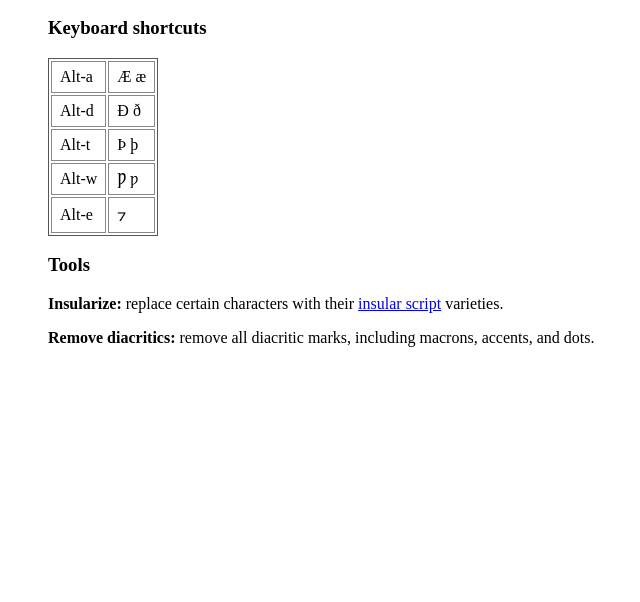
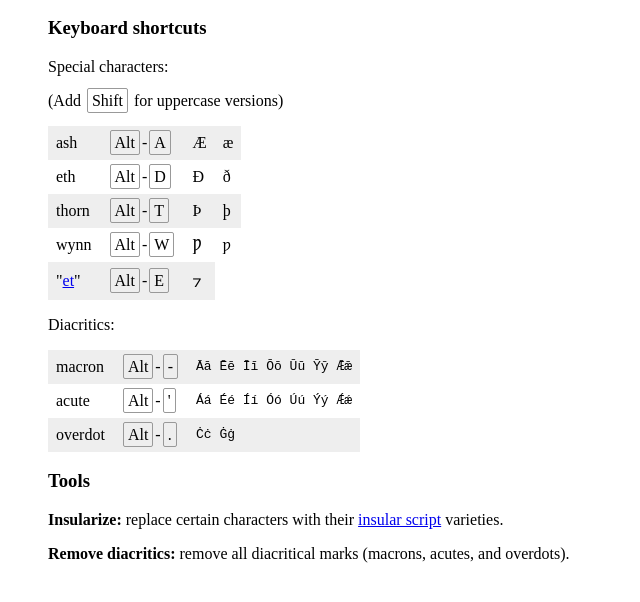
Before and after one commit to jgfuchs/oeed, a plain HTML site: page help.html in a window 1280 px wide. Shown: the part 46-648 px from the top of the page, without its empty margins (208-848 px from the left). Drawn offline with Linux system fonts and the light colour scheme.

Commit message:
More help

```diff
--- a/help.html
+++ b/help.html
@@ -9,26 +9,71 @@
   <h2>Help!</h2>
 
   <h3>Keyboard shortcuts</h3>
-  <table cols=2>
+
+  <p>Special characters:</p>
+  <p>(Add <span class="key">Shift</span> for uppercase versions)</p>
+  <table>
     <tr>
-      <td>Alt-a</td>
-      <td>Æ æ</td>
+      <td>ash</td>
+      <td>
+        <span class="key">Alt</span>-<span class="key">A</span>
+      </td>
+      <td>Æ</td><td>æ</td>
     </tr>
     <tr>
-      <td>Alt-d</td>
-      <td>Ð ð</td>
+      <td>eth</td>
+      <td>
+        <span class="key">Alt</span>-<span class="key">D</span>
+      </td>
+      <td>Ð</td><td>ð</td>
     </tr>
     <tr>
-      <td>Alt-t</td>
-      <td>Þ þ</td>
+      <td>thorn</td>
+      <td>
+        <span class="key">Alt</span>-<span class="key">T</span>
+      </td>
+      <td>Þ</td>
+      <td>þ</td>
     </tr>
     <tr>
-      <td>Alt-w</td>
-      <td>Ƿ ƿ</td>
+      <td>wynn</td>
+      <td>
+        <span class="key">Alt</span>-<span class="key">W</span>
+      </td>
+      <td>Ƿ</td>
+      <td>ƿ</td>
     </tr>
     <tr>
-      <td>Alt-e</td>
+      <td>"<a href="https://en.wikipedia.org/wiki/Tironian_notes">et</a>"</td>
+      <td>
+        <span class="key">Alt</span>-<span class="key">E</span>
+      </td>
       <td>⁊</td>
+    </tr>
+  </table>
+
+  <p>Diacritics:</p>
+  <table>
+    <tr>
+      <td>macron</td>
+      <td>
+        <span class="key">Alt</span>-<span class="key">-</span>
+      </td>
+      <td><pre>Āā Ēē Īī Ōō Ūū Ȳȳ Ǣǣ</pre></td>
+    </tr>
+    <tr>
+      <td>acute</td>
+      <td>
+        <span class="key">Alt</span>-<span class="key">'</span>
+      </td>
+      <td><pre>Áá Éé Íí Óó Úú Ýý Ǽǽ</pre></td>
+    </tr>
+    <tr>
+      <td>overdot</td>
+      <td>
+        <span class="key">Alt</span>-<span class="key">.</span>
+      </td>
+      <td><pre>Ċċ Ġġ</pre></td>
     </tr>
   </table>
 
@@ -37,7 +82,7 @@
     <b>Insularize:</b> replace certain characters with their
     <a href="https://en.wikipedia.org/wiki/Insular_script#Unicode" target="_blank">insular script</a> varieties.</p>
   <p>
-    <b>Remove diacritics:</b> remove all diacritic marks, including macrons, accents, and dots.
+    <b>Remove diacritics:</b> remove all diacritical marks (macrons, acutes, and overdots).
   </p>
 </body>
 
--- a/style.css
+++ b/style.css
@@ -11,14 +11,25 @@ textarea {
 }
 
 table {
-    border: 1px solid #555;
+    border-collapse: collapse;
+    text-align: left;
 }
 
-td {
-    border: 1px solid #888;
-    padding: 6px 8px 6px 8px;
+tbody tr:nth-child(odd) {
+    background-color: #eee;
+}
+
+td, th {
+    padding: 8px 8px 8px 8px;
 }
 
 .tools {
     margin: 1em 0 1em 0;
 }
+
+.key {
+    border: 1px solid #999;
+    border-radius: 2px;
+    padding: 3px 4px 3px 4px;
+    margin: 0 2px 0 2px;
+}
```
